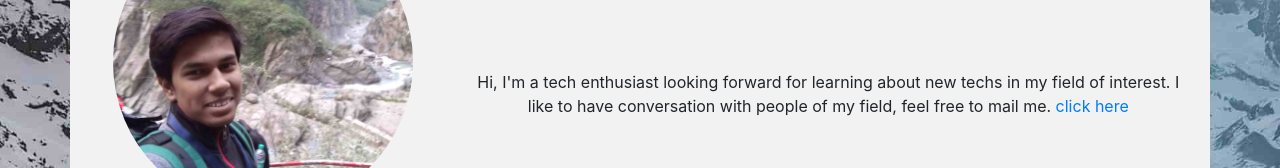
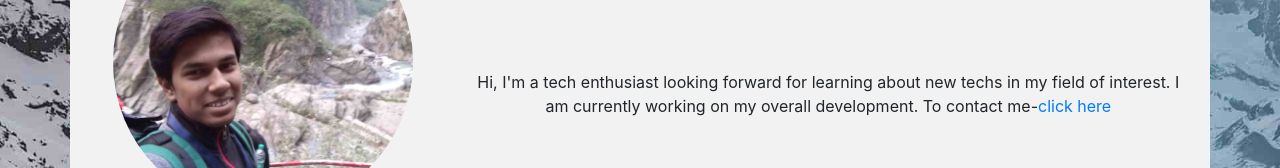
Before and after one commit to hrishijd/hrishijd.github.io, a plain HTML site: page index.html in a window 1280 px wide. Shown: the part 512-680 px from the top of the page. Drawn offline with nearby package versions, Linux system fonts and the light colour scheme.

Commit message:
updated home

```diff
--- a/index.html
+++ b/index.html
@@ -60,7 +60,7 @@
 				<h1 class="font-weight-bolder">Hrishi Jadhav</h1>
 			</div>
 			<div class="col-sm-8 Home-desc" style="">
-				<p>Hi, I'm a tech enthusiast looking forward for learning about new techs in my field of interest. I like to have conversation with people of my field, feel free to mail me. <a href="#Contact">click here</a></p>
+				<p>Hi, I'm a tech enthusiast looking forward for learning about new techs in my field of interest. I am currently working on my overall development. To contact me-<a href="#Contact">click here</a></p>
 			</div>
 		</div>
 	</div>
```
